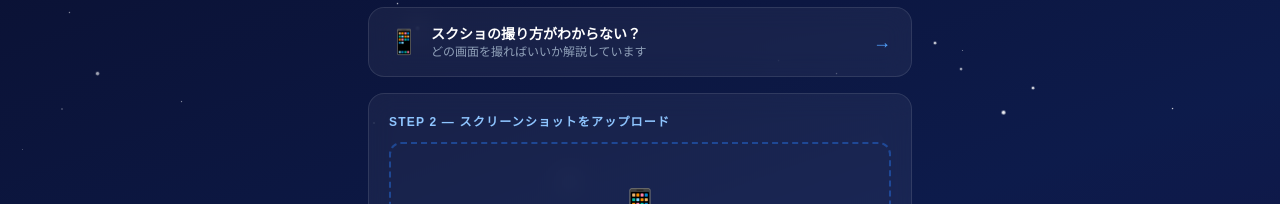
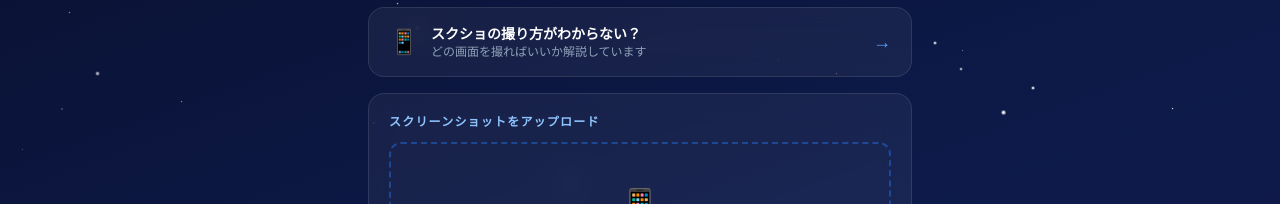
Before and after one commit to shiiiiintaro1117-tech/pokemon-sleep-checker, a Next.js app: page / in a window 1280 px wide. Shown: the part 209-413 px from the top of the page. Built offline with nearby package versions, Linux system fonts and the light colour scheme.

Commit message:
Remove Step 1 type selector; fix unused selectedType state

```diff
--- a/app/page.tsx
+++ b/app/page.tsx
@@ -69,7 +69,6 @@ function StarField() {
 export default function Home() {
   const [image, setImage] = useState<string | null>(null);
   const [file, setFile] = useState<File | null>(null);
-  const [selectedType, setSelectedType] = useState<PokemonType | null>(null);
   const [needsType, setNeedsType] = useState<NeedsType | null>(null);
   const [manualName, setManualName] = useState("");
   const [result, setResult] = useState<Result | null>(null);
@@ -84,7 +83,6 @@ export default function Home() {
     setManualName("");
     setFeedback(null);
     setNeedsType(null);
-    setSelectedType(null);
     const reader = new FileReader();
     reader.onload = (e) => setImage(e.target?.result as string);
     reader.readAsDataURL(f);
@@ -173,7 +171,7 @@ export default function Home() {
         {/* スクショ */}
         <div className="glass-card rounded-2xl p-5 mb-4 animate-fadeInUp" style={{ animationDelay: "0.1s" }}>
           <p className="text-xs text-blue-300 font-bold uppercase tracking-widest mb-3">
-            Step 2 — スクリーンショットをアップロード
+            スクリーンショットをアップロード
           </p>
           <div
             onDrop={handleDrop}
@@ -226,7 +224,7 @@ export default function Home() {
               {TYPE_OPTIONS.map((t) => (
                 <button
                   key={t.value}
-                  onClick={() => { setSelectedType(t.value); handleAnalyze(t.value); }}
+                  onClick={() => handleAnalyze(t.value)}
                   className={`py-4 rounded-xl font-bold transition-all duration-300 border-2 border-white/10 bg-white/5 text-slate-300 hover:bg-white/10`}
                 >
                   <div className="text-2xl mb-1">{t.emoji}</div>
```
